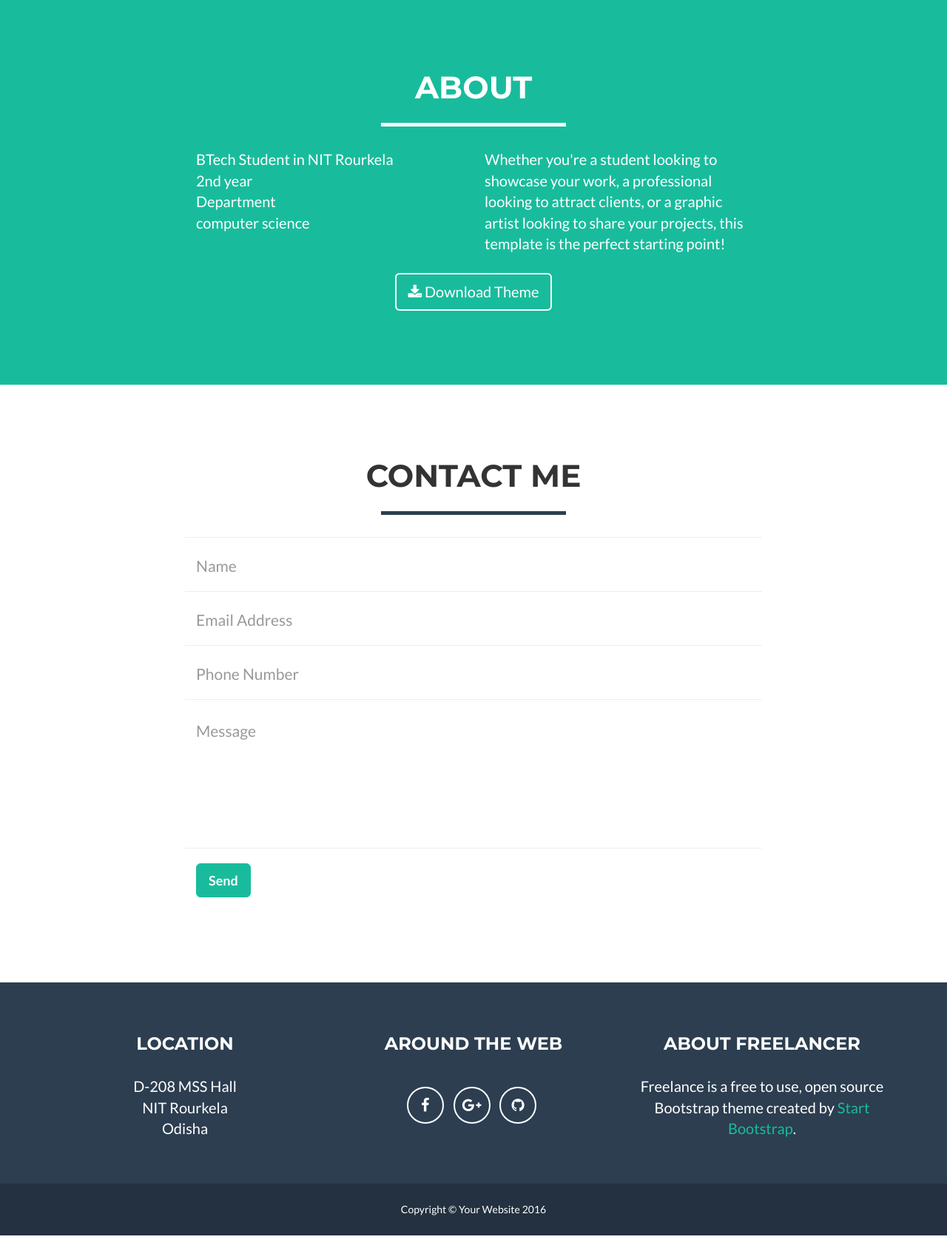
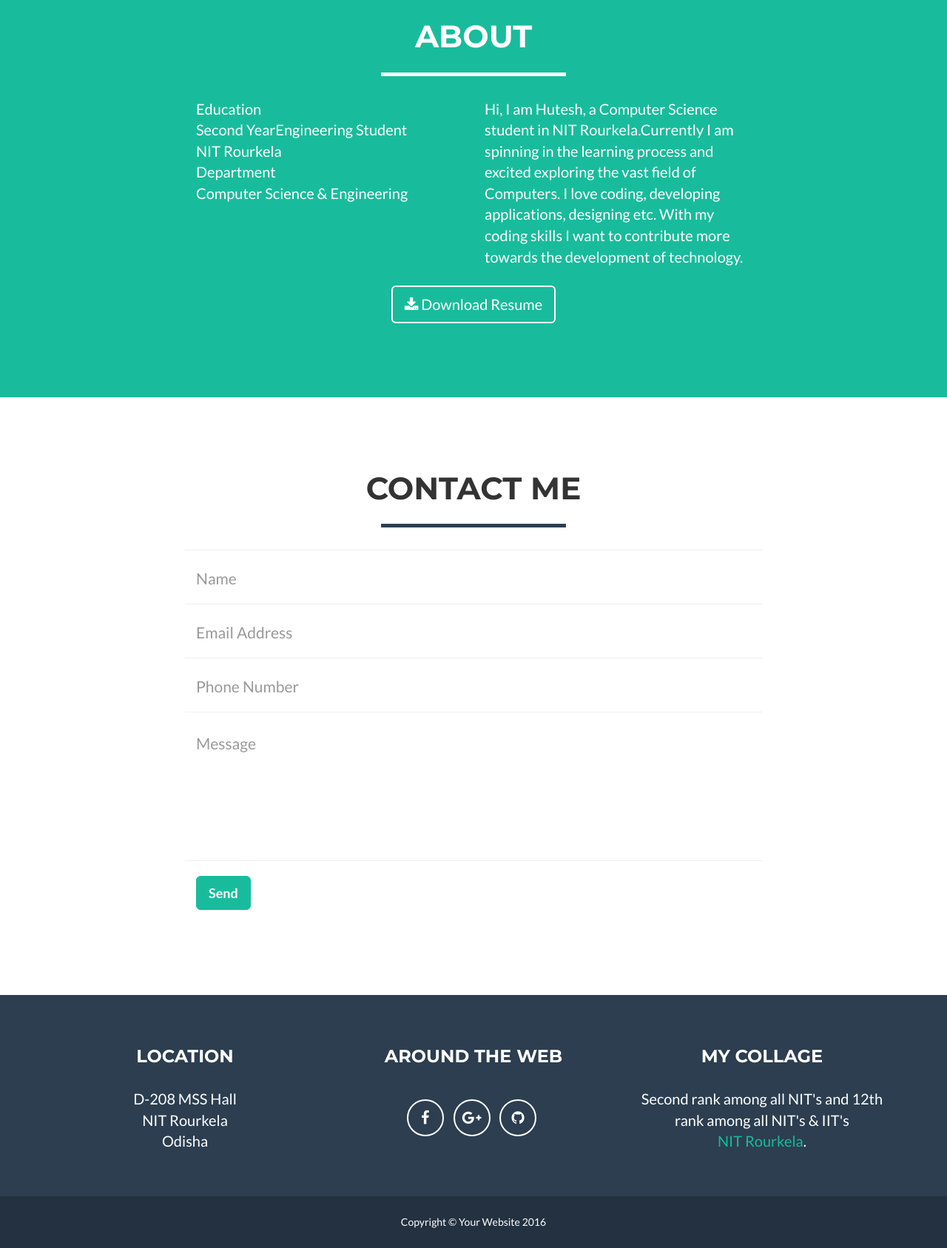
Before and after one commit to hutesh/hutesh.github.io, a website: page index.html in a window 1280 px wide. Shown: the part 820-2507 px from the top of the page at 74% size. Drawn offline with nearby package versions, Linux system fonts and the light colour scheme.

Commit message:
Add files via upload

```diff
--- a/index.html
+++ b/index.html
@@ -73,7 +73,7 @@
                 <div class="col-lg-12">
                     <img class="img-responsive" src="img\hutesh.jpg" alt="">
                     <div class="intro-text">
-                        <span class="name">Hutesh Gauttam</span>
+                        <span class="name"><h3>Hutesh Kumar Gauttam</h3></span>
                         <hr class="star-light">
                         <span class="skills">Web Developer - Graphic Artist - Software Developer</span>
                     </div>
@@ -167,14 +167,15 @@
             </div>
             <div class="row">
                 <div class="col-lg-4 col-lg-offset-2">
-                    <p>BTech Student in NIT Rourkela<br>2nd year<br> Department<br>computer science</p>
+                    <p>Education<br>Second YearEngineering Student <br>NIT Rourkela<br> Department<br>Computer Science & Engineering</p>
                 </div>
                 <div class="col-lg-4">
-                    <p>Whether you're a student looking to showcase your work, a professional looking to attract clients, or a graphic artist looking to share your projects, this template is the perfect starting point!</p>
+                    <p>Hi, I am Hutesh, a Computer Science student in NIT Rourkela.Currently I am spinning in the learning process and excited exploring the vast field of Computers. I love coding, developing applications, designing etc. With my coding skills I want to contribute more towards the development of technology.
+                    </p>
                 </div>
                 <div class="col-lg-8 col-lg-offset-2 text-center">
                     <a href="#" class="btn btn-lg btn-outline">
-                        <i class="fa fa-download"></i> Download Theme
+                        <i class="fa fa-download"></i> Download Resume
                     </a>
                 </div>
             </div>
@@ -270,8 +271,8 @@
                         </ul>
                     </div>
                     <div class="footer-col col-md-4">
-                        <h3>About Freelancer</h3>
-                        <p>Freelance is a free to use, open source Bootstrap theme created by <a href="http://startbootstrap.com">Start Bootstrap</a>.</p>
+                        <h3>My Collage</h3>
+                        <p>Second rank among all NIT's and 12th rank among all NIT's & IIT's <a href="http://nitrkl.ac.in"><br>NIT Rourkela</a>.</p>
                     </div>
                 </div>
             </div>
```
